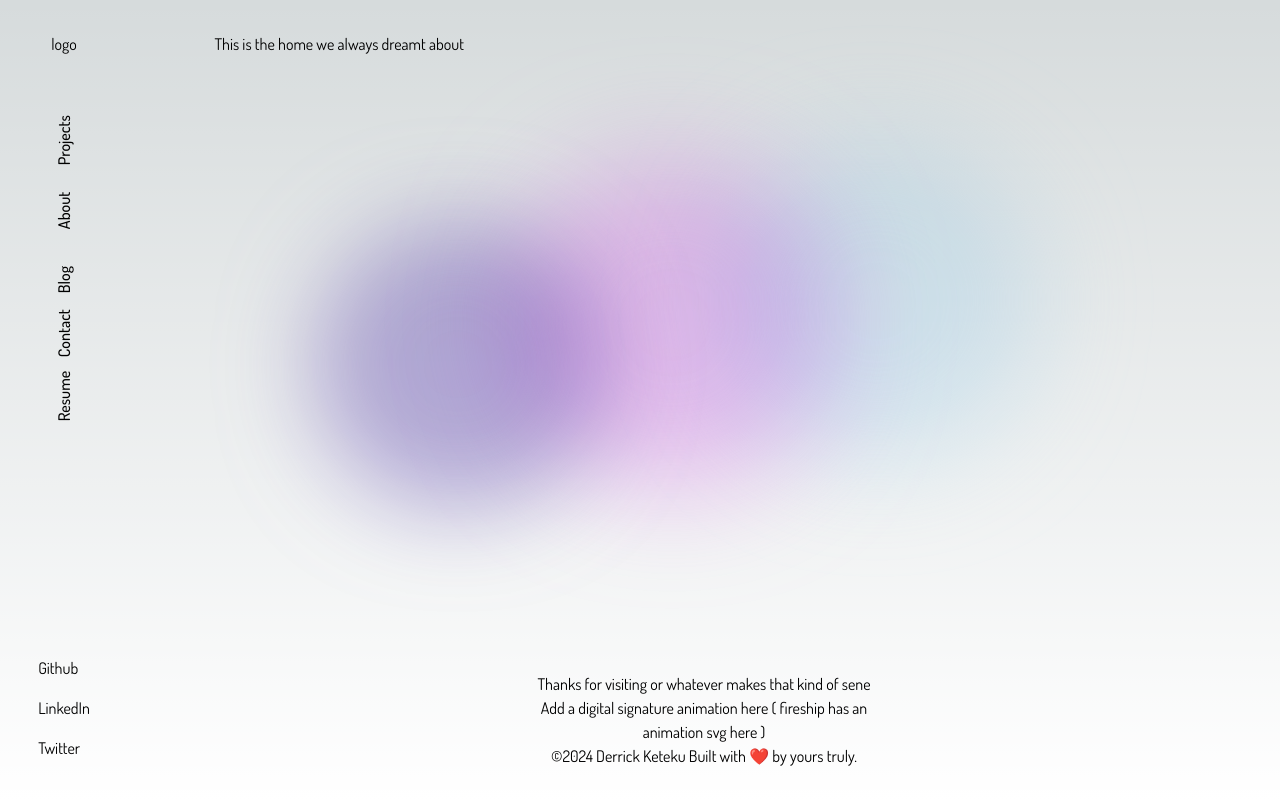
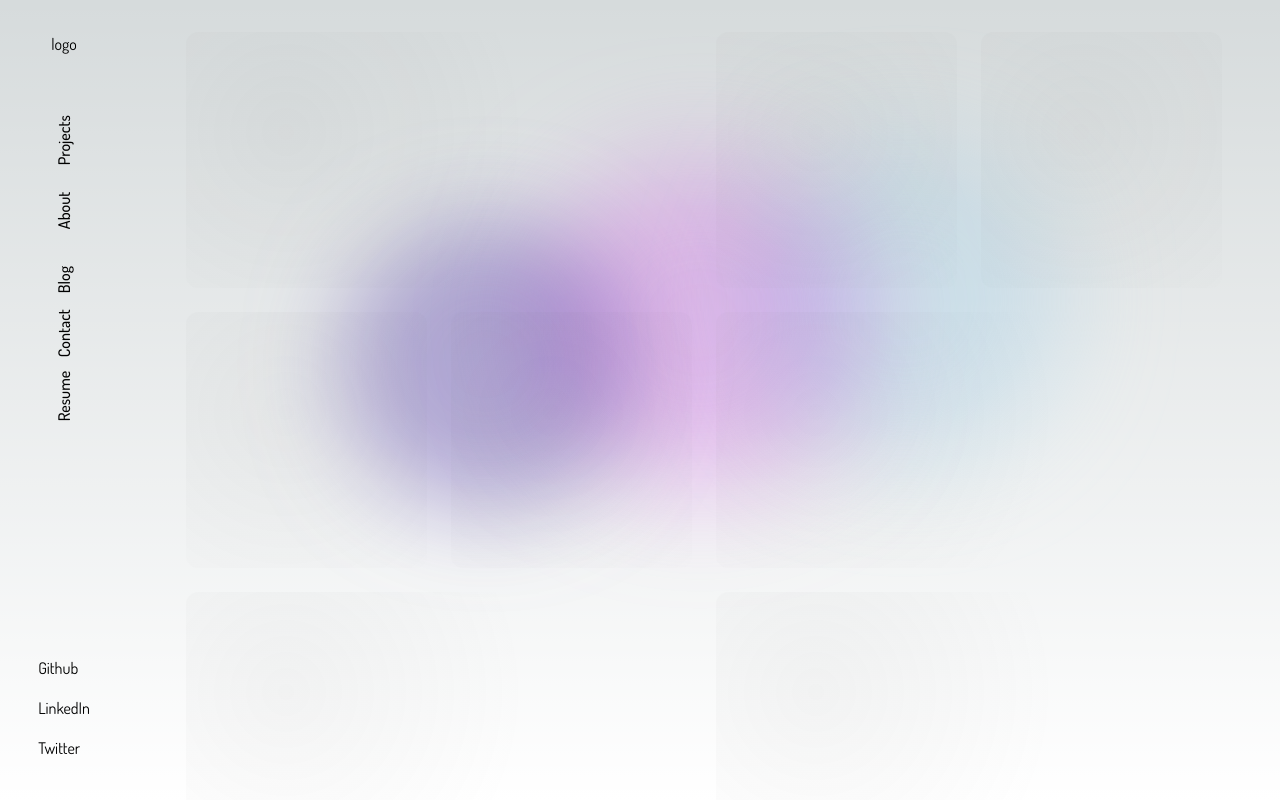
Before and after one commit to Derks14/keteku, a Next.js app: page /home in a window 1280 px wide. Built offline with nearby package versions, Linux system fonts and the light colour scheme; a web font is replaced by a local one.

Commit message:
implemented initial stage of grid cards

```diff
--- a/src/app/(front)/home/page.tsx
+++ b/src/app/(front)/home/page.tsx
@@ -1,5 +1,20 @@
+import Card from "@/components/ui/card";
+
 const Home = () => {
-  return <div>This is the home we always dreamt about</div>;
+  return (
+    <div className="h-full w-full">
+      <div className="grid h-full w-full gap-6 md:grid-cols-4 md:grid-rows-3">
+        <Card className="col-span-2"> </Card>
+        <Card className=""> </Card>
+        <Card className=""> </Card>
+        <Card className=""> </Card>
+        <Card className=""> </Card>
+        <Card className="col-span-2"> </Card>
+        <Card className="col-span-2"> </Card>
+        <Card className="col-span-2"> </Card>
+      </div>
+    </div>
+  );
 };
 
 export default Home;
--- a/src/app/globals.css
+++ b/src/app/globals.css
@@ -35,6 +35,11 @@
     --ring: 215 20.2% 65.1%;
 
     --radius: 0.5rem;
+
+    --mouse-x: 100px;
+    --mouse-y: 100px;
+    --card-color: hsl(0, 0%, 100%);
+
   }
 
   @media (prefers-color-scheme: dark) {
@@ -99,4 +104,42 @@
     animation-delay: 4s;
   }
 
-}
+  .bg-custom-radial {
+    background: radial-gradient(
+            600px at var(--mouse-x) var(--mouse-y),
+            rgba(120, 120, 120, 0.06),
+            transparent 40%);
+  }
+
+  .bg-custom-card-border {
+    background: radial-gradient(
+            350px at var(--mouse-x) var(--mouse-y),
+            rgba(120, 120, 120, 0.03),
+            transparent 40%);
+  }
+
+  .card-content {
+    background: linear-gradient(to bottom, transparent, rgb(var(--background-end-rgb)))
+    rgb(var(--background-start-rgb));
+    margin: 1px;
+    height: calc(100% - 2px);
+    width: calc(100% - 2px);
+    border-radius: inherit;
+  }
+
+  @media (prefers-color-scheme: dark) {
+    .bg-custom-radial {
+      background: radial-gradient(
+              500px at var(--mouse-x) var(--mouse-y),
+              rgba(255,255,255, 0.15),
+              transparent 40%);
+    }
+
+    .card-content {
+      border-radius: inherit;
+
+    }
+
+  }
+
+  }
--- a/src/components/sections/footer.tsx
+++ b/src/components/sections/footer.tsx
@@ -1,7 +1,7 @@
 export default function Footer() {
   return (
     <footer>
-      <div className="mx-auto w-[80%] max-w-[1240px]">
+      <div className="mx-auto w-[80%] max-w-[1240px] py-8">
         <div className="text-center">
           <div>Thanks for visiting or whatever makes that kind of sene</div>
           <div> Add a digital signature animation here ( fireship has an animation svg here )</div>
--- a/src/components/sections/main.tsx
+++ b/src/components/sections/main.tsx
@@ -4,22 +4,23 @@ import { ReactNode } from "react";
 const Main = ({ children }: { children: ReactNode }) => {
   return (
     <>
-      <main className=" grow overflow-auto p-8">
-        <div className="mx-auto flex h-full w-[90%] max-w-[1440px] flex-col items-center justify-between">
+      <main className=" grow overflow-auto py-8">
+        <div className="mx-auto flex h-full w-[90%] max-w-[1440px] flex-col scroll-smooth">
           <div className="relative w-full">
             <div className="floating-ball right-[36rem] bg-primary dark:bg-blue-700"></div>
             <div className="floating-ball animation-delay-2000 right-[24rem] bg-fuchsia-400"></div>
 
             <div className="floating-ball animation-delay-4000 right-[13rem]  bg-sky-200"></div>
-            <div className="">{children}</div>
           </div>
 
-          <div>
+          <div className="mb-8 flex-1 grow">
+            {children}
+
             {/*<div className="relative z-[-1] flex place-items-center before:absolute before:h-[300px] before:w-full before:-translate-x-1/2 before:rounded-full before:bg-gradient-radial before:from-white before:to-transparent before:blur-2xl before:content-[''] after:absolute after:-z-20 after:h-[180px] after:w-full after:translate-x-1/3 after:bg-gradient-conic after:from-sky-200 after:via-blue-200 after:blur-2xl after:content-[''] before:dark:bg-gradient-to-br before:dark:from-transparent before:dark:to-blue-700 before:dark:opacity-10 after:dark:from-sky-900 after:dark:via-[#0141ff] after:dark:opacity-40 sm:before:w-[480px] sm:after:w-[240px] before:lg:h-[360px]"></div>*/}
           </div>
 
           {/* footer */}
-          <div>
+          <div className="mt-8">
             <Footer />
           </div>
         </div>
--- /dev/null
+++ b/src/components/ui/card.tsx
@@ -0,0 +1,39 @@
+"use client";
+
+import { ReactNode } from "react";
+import { cn } from "@/services/utils";
+
+interface CardProps {
+  children: ReactNode;
+  className?: string;
+}
+
+const Card = ({ children, className }: CardProps) => {
+  // function to handle cursor movement
+  const onMouseMove = (e: MouseEvent | any) => {
+    const { currentTarget, clientX, clientY } = e;
+    const { left, top } = currentTarget.getBoundingClientRect();
+    const mouseX: number = clientX - left;
+    const mouseY: number = clientY - top;
+
+    currentTarget.style.setProperty("--mouse-x", `${mouseX}px`);
+    currentTarget.style.setProperty("--mouse-y", `${mouseY}px`);
+  };
+
+  return (
+    <div
+      onMouseMove={onMouseMove}
+      className={cn(
+        "h-[20rem] md:h-[16rem] rounded-xl relative cursor-pointer " +
+          "before:content-[''] before:absolute before:h-full before:rounded-xl before:left-0 before:top-0 before:w-full before:z-[2] before:bg-custom-radial " +
+          "bg-slate/[0.1]  ",
+        "dark:bg-white/[0.01] dark:border dark:border-white/[0.1]",
+        className,
+      )}
+    >
+      {children}
+    </div>
+  );
+};
+
+export default Card;
```
